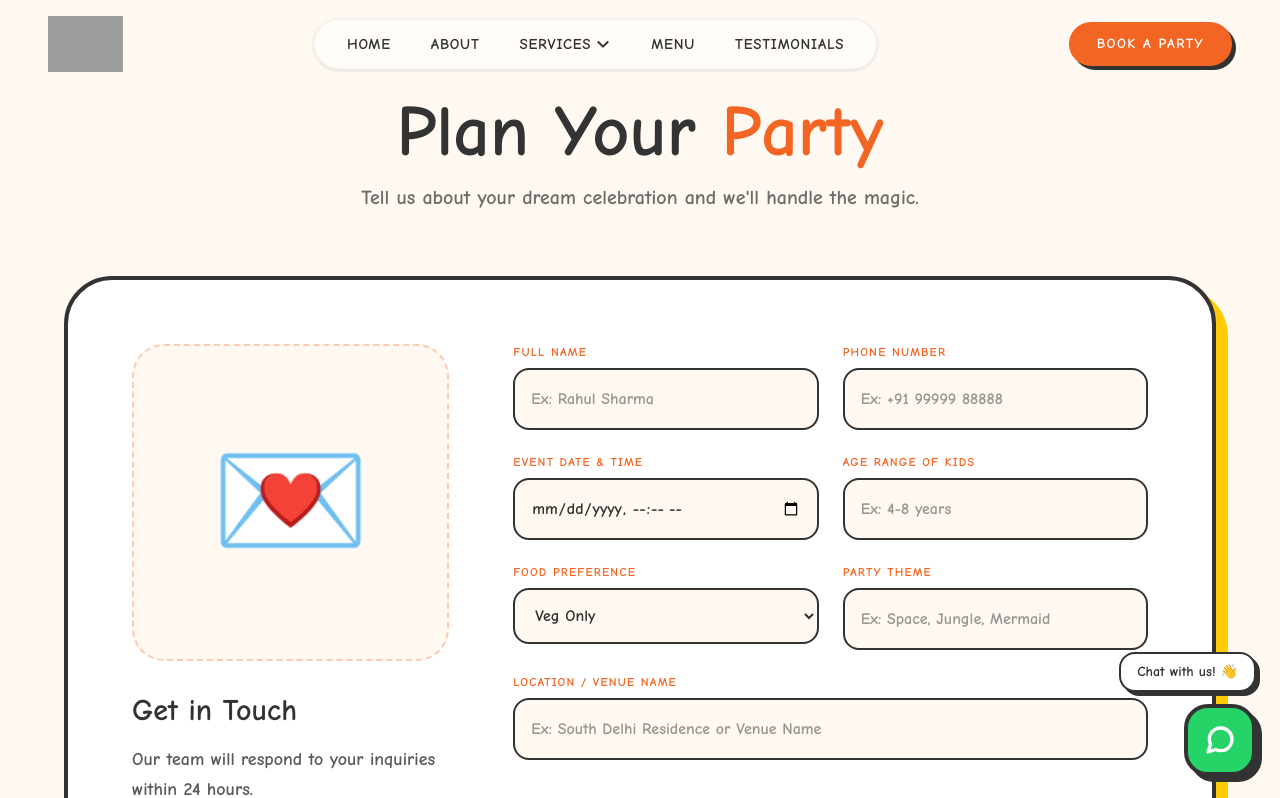
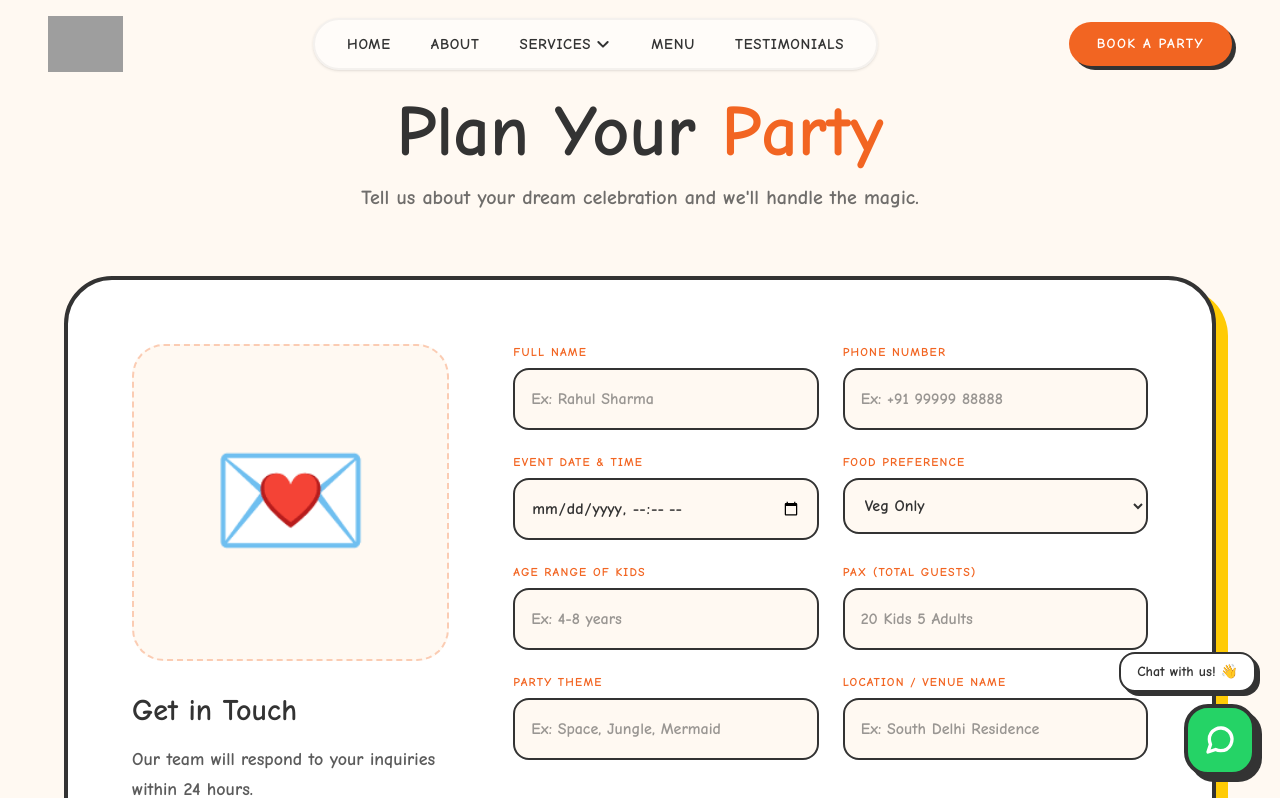
Before and after one commit to Vishwash-chauhan/lj-website, a Next.js app: page /contact in a window 1280 px wide. Shown: the top 798 px of the page. Built offline with nearby package versions, Linux system fonts and the light colour scheme; grey boxes are pictures that could not be loaded.

Commit message:
updated contact form for pax field

```diff
--- a/app/components/ContactUs.tsx
+++ b/app/components/ContactUs.tsx
@@ -14,7 +14,8 @@ const ContactUs = () => {
     ageRange: '',
     foodPreference: 'Veg Only',
     theme: '',
-    location: ''
+    location: '',
+    pax: '' // Added Pax field
   })
 
   const handleChange = (e: React.ChangeEvent<HTMLInputElement | HTMLSelectElement>) => {
@@ -36,8 +37,17 @@ const ContactUs = () => {
 
       if (response.ok) {
         setSubmitted(true)
-        // Reset form for future use
-        setFormData({ name: '', phone: '', eventDateTime: '', ageRange: '', foodPreference: 'Veg Only', theme: '', location: '' })
+        // Reset form including pax
+        setFormData({
+            name: '',
+            phone: '',
+            eventDateTime: '',
+            ageRange: '',
+            foodPreference: 'Veg Only',
+            theme: '',
+            location: '',
+            pax: ''
+        })
       } else {
         alert("Something went wrong. Please try again.")
       }
@@ -121,11 +131,6 @@ const ContactUs = () => {
                   </div>
 
                   <div className="flex flex-col gap-2">
-                    <label className="font-black text-[#F26522] uppercase text-xs tracking-widest">Age Range of Kids</label>
-                    <input type="text" name="ageRange" value={formData.ageRange} onChange={handleChange} placeholder="Ex: 4-8 years" className="p-4 bg-[#FFF9F2] border-2 border-[#333333] rounded-2xl font-bold focus:outline-none focus:ring-4 focus:ring-[#FFCB05] transition-all" />
-                  </div>
-
-                  <div className="flex flex-col gap-2">
                     <label className="font-black text-[#F26522] uppercase text-xs tracking-widest">Food Preference</label>
                     <select name="foodPreference" value={formData.foodPreference} onChange={handleChange} className="p-4 bg-[#FFF9F2] border-2 border-[#333333] rounded-2xl font-bold focus:outline-none focus:ring-4 focus:ring-[#FFCB05] transition-all cursor-pointer">
                       <option value="Veg Only">Veg Only</option>
@@ -134,13 +139,24 @@ const ContactUs = () => {
                   </div>
 
                   <div className="flex flex-col gap-2">
+                    <label className="font-black text-[#F26522] uppercase text-xs tracking-widest">Age Range of Kids</label>
+                    <input type="text" name="ageRange" value={formData.ageRange} onChange={handleChange} placeholder="Ex: 4-8 years" className="p-4 bg-[#FFF9F2] border-2 border-[#333333] rounded-2xl font-bold focus:outline-none focus:ring-4 focus:ring-[#FFCB05] transition-all" />
+                  </div>
+
+
+                  <div className="flex flex-col gap-2">
+                    <label className="font-black text-[#F26522] uppercase text-xs tracking-widest">Pax (Total Guests)</label>
+                    <input type="text" name="pax" value={formData.pax} onChange={handleChange} placeholder="20 Kids 5 Adults" className="p-4 bg-[#FFF9F2] border-2 border-[#333333] rounded-2xl font-bold focus:outline-none focus:ring-4 focus:ring-[#FFCB05] transition-all" />
+                  </div>
+
+                  <div className="flex flex-col gap-2">
                     <label className="font-black text-[#F26522] uppercase text-xs tracking-widest">Party Theme</label>
                     <input type="text" name="theme" value={formData.theme} onChange={handleChange} placeholder="Ex: Space, Jungle, Mermaid" className="p-4 bg-[#FFF9F2] border-2 border-[#333333] rounded-2xl font-bold focus:outline-none focus:ring-4 focus:ring-[#FFCB05] transition-all" />
                   </div>
 
-                  <div className="flex flex-col gap-2 md:col-span-2">
+                  <div className="flex flex-col gap-2 md:col-span-1"> {/* Keeping location half-width to fit alongside Pax if needed, or change to col-span-2 */}
                     <label className="font-black text-[#F26522] uppercase text-xs tracking-widest">Location / Venue Name</label>
-                    <input type="text" name="location" value={formData.location} onChange={handleChange} placeholder="Ex: South Delhi Residence or Venue Name" className="p-4 bg-[#FFF9F2] border-2 border-[#333333] rounded-2xl font-bold focus:outline-none focus:ring-4 focus:ring-[#FFCB05] transition-all" />
+                    <input type="text" name="location" value={formData.location} onChange={handleChange} placeholder="Ex: South Delhi Residence" className="p-4 bg-[#FFF9F2] border-2 border-[#333333] rounded-2xl font-bold focus:outline-none focus:ring-4 focus:ring-[#FFCB05] transition-all" />
                   </div>
 
                   <div className="md:col-span-2 pt-4">
```
